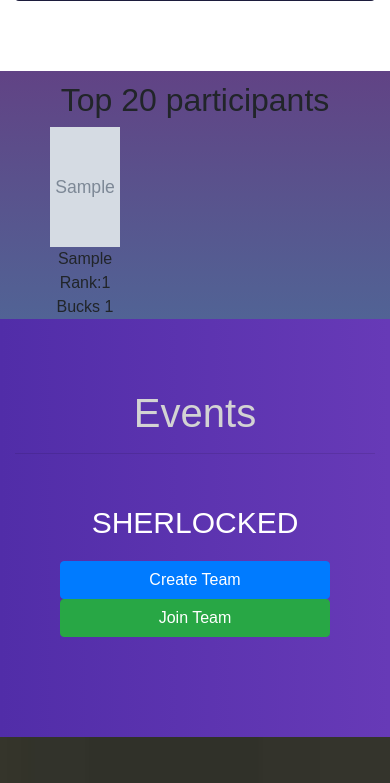
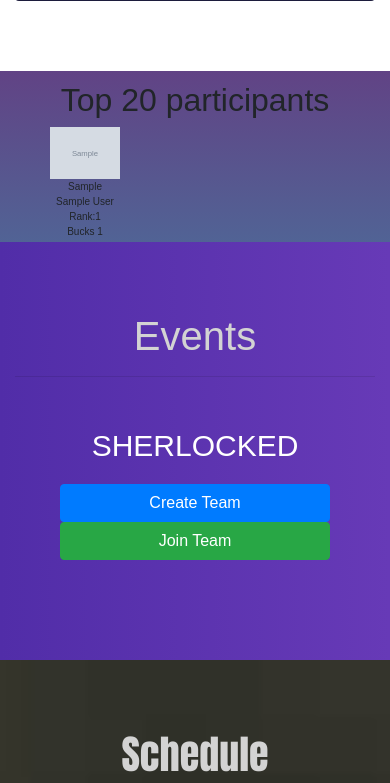
Before and after one commit to IAmGauravPandey/vibhav-api, a Django app: page /web/ in a window 390 px wide. Shown: the part 1540-2323 px from the top of the page. Run offline with Django 3.2, Linux system fonts and the light colour scheme; a user stored in the database is signed in; data comes from the database, SQL or seed files in the repository; tables that the repository leaves empty hold one stand-in row (values such as "Sample post"); grey boxes marked "Sample" are stand-in pictures; some libraries are stand-ins or nearby versions.

Commit message:
added some style

```diff
--- a/myapp/templates/myapp/home.html
+++ b/myapp/templates/myapp/home.html
@@ -105,7 +105,7 @@
   <h2 class="text-center">Top 20 participants</h2>
    <section class="customer-logos slider">
      {% for rp,r in rppp %}
-      <div class="slide text-center" style="padding:5px 0px;"><img src="{{ rp.imageurl }}" width="200" height="120">{{ rp.admission }} <br>Rank:{{ r }}<br>Bucks {{ rp.coins }}</div>
+      <div class="slide text-center ral" style="padding:5px 0px;"><img src="{{ rp.imageurl }}" width="200" height="120">{{ rp.admission }}<br>{{ rp.name }} <br>Rank:{{ r }}<br>Bucks {{ rp.coins }}</div>
       {% endfor %}
    </section>
 
--- a/static/css/style.css
+++ b/static/css/style.css
@@ -573,6 +573,13 @@
     width:200px;
     height:200px;
   }
+  .ral{
+      font-size:10px;
+  }
+  .ral img{
+      height:150%;
+      width:190%;
+  }
 
 }
 @media only screen and (max-width: 1000px) {
```
Also changed, not shown: myapp/static/css/style.css (+7 -0 lines).
